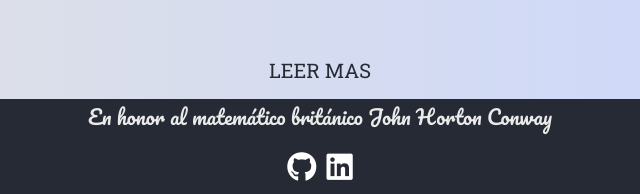
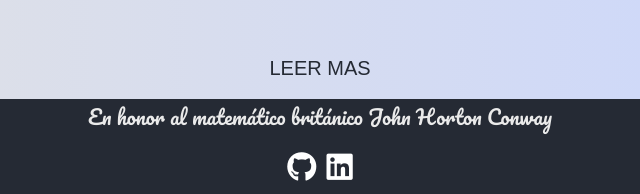
Before and after one commit to immalz/Conway-s_Game, a plain HTML site: page index.html in a window 1280 px wide. Shown: the part 603-797 px from the top of the page, 320-960 px from the left. Drawn offline with Linux system fonts and the light colour scheme.

Commit message:
corrigiendo un error

```diff
--- a/css/style.css
+++ b/css/style.css
@@ -55,7 +55,6 @@ body {
     border: var(--white);
     border-radius: 20px;
     padding: 20px;
-    font-family: 'Roboto Slab', serif;
 }
 .main .history button:hover {
     text-decoration: underline;
```
